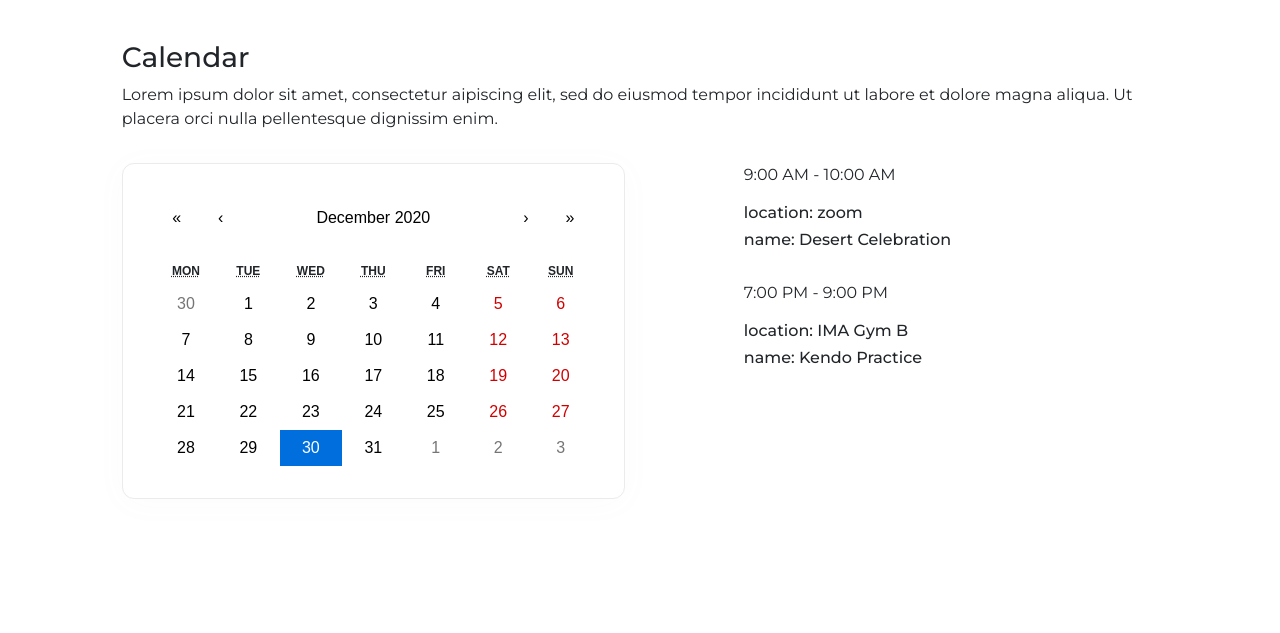
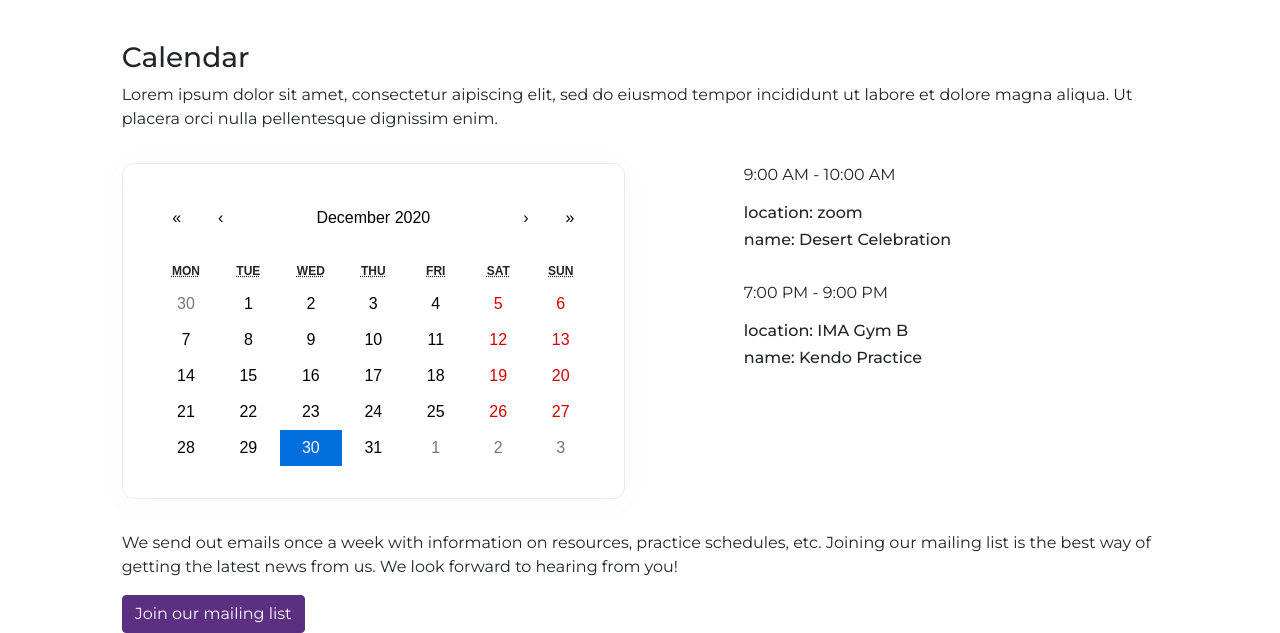
Before and after one commit to isabellabunnell/uw-kendo-website, a React app: page /join in a window 1280 px wide. Shown: the part 231-864 px from the top of the page. Before the commit the page ends 800 px from the top, so only its background shows below. Built offline with nearby package versions, Linux system fonts and the light colour scheme.

Commit message:
add join block in join page

```diff
--- a/src/styles/styles.css
+++ b/src/styles/styles.css
@@ -47,7 +47,7 @@ body {
   text-align: center;
 }
 
-.home-join-button-font {
+.home-join-button-font, join-button-font {
   font-weight: 700;
   font-size: 18px;
 }
--- a/src/views/JoinPage.js
+++ b/src/views/JoinPage.js
@@ -3,7 +3,7 @@ import React, { useState } from "react"
 import PageStructure from "../components/PageStructure"
 import Calendar from "react-calendar"
 import EventBlock from "../components/EventBlock"
-import { Row, Col } from "react-bootstrap"
+import { Row, Col, Button } from "react-bootstrap"
 import { getDateStr } from "../functions/utils"
 
 const JoinPage = () => {
@@ -40,8 +40,19 @@ const JoinPage = () => {
                   }
                   </Col>
                </Row>
-
-
+               <div style={{ marginTop: "2rem" }}>
+                  <p>
+                     We send out emails once a week with information on resources, practice schedules, etc. Joining our mailing list is the best way of getting the latest news from us. We look forward to hearing from you!
+                  </p>
+                  <Button
+                     className="join-button-font"
+                     variant="primary"
+                     style={{ backgroundColor: "#5B3080", borderColor: "#5B3080" }}
+                     onClick={() => window.location=JOIN_MAIL_URL}
+                  >
+                     Join our mailing list
+                  </Button>
+               </div>
             </div>
          }
       />
```
